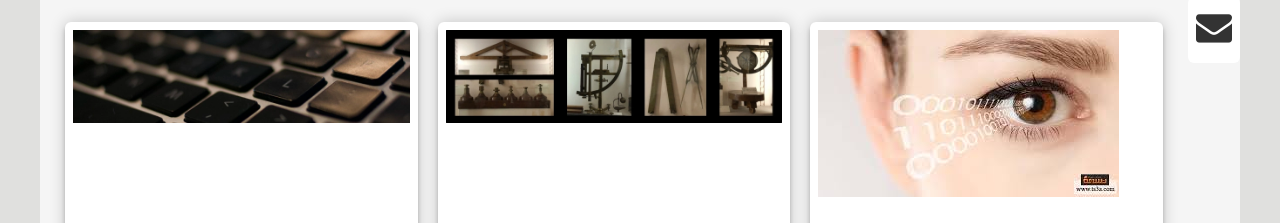
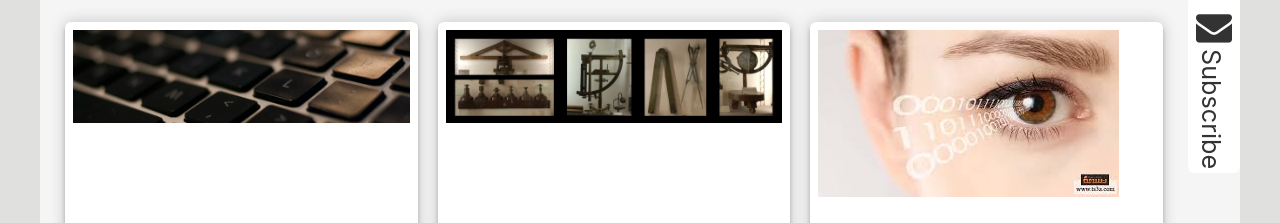
Before and after one commit to tarekalzein/DatisWebsite, a plain HTML site: page inArabic.html in a window 1280 px wide. Shown: the part 293-516 px from the top of the page. Drawn offline with Linux system fonts and the light colour scheme.

Commit message:
Slight changes

```diff
--- a/inArabic.html
+++ b/inArabic.html
@@ -87,6 +87,7 @@
                 </div>
                 <div class="newsletter_container">
                     <a href="#popup1"><i class="fa fa-envelope" aria-hidden="true"></i></a>
+                    <div><a href="#popup1">Subscribe</a></div>
                 </div>
 
               </div>
--- a/style.css
+++ b/style.css
@@ -245,6 +245,7 @@ margin: 0;
   width: 25%;
   float: right;
   padding: 15px;
+  border-radius: 50%;
 }
 @media screen and (max-width: 768px){
   .profile_image{
@@ -349,12 +350,18 @@ display:inline-block;
   position: fixed;
   top: 15%;
   background: white;
-  height: 50px;
+  height: 160px;
   border-radius: 6px;
   padding: 0.5rem;
   color: black;
   font-size: 2em;
 }
+.newsletter_container div{
+  writing-mode: vertical-lr;
+  font-size: 0.7em;
+}
+
+
 .newsletter_container a{
   text-decoration: none;
   color: #333;
```
Also changed, not shown: Activities.html (+1 -0 lines), DataAnalysis.html (+1 -0 lines), DataCollection.html (+1 -0 lines), Resume.html (+1 -1 lines), images/0.jpg (added), images/placeholder-face-big.png (deleted).
